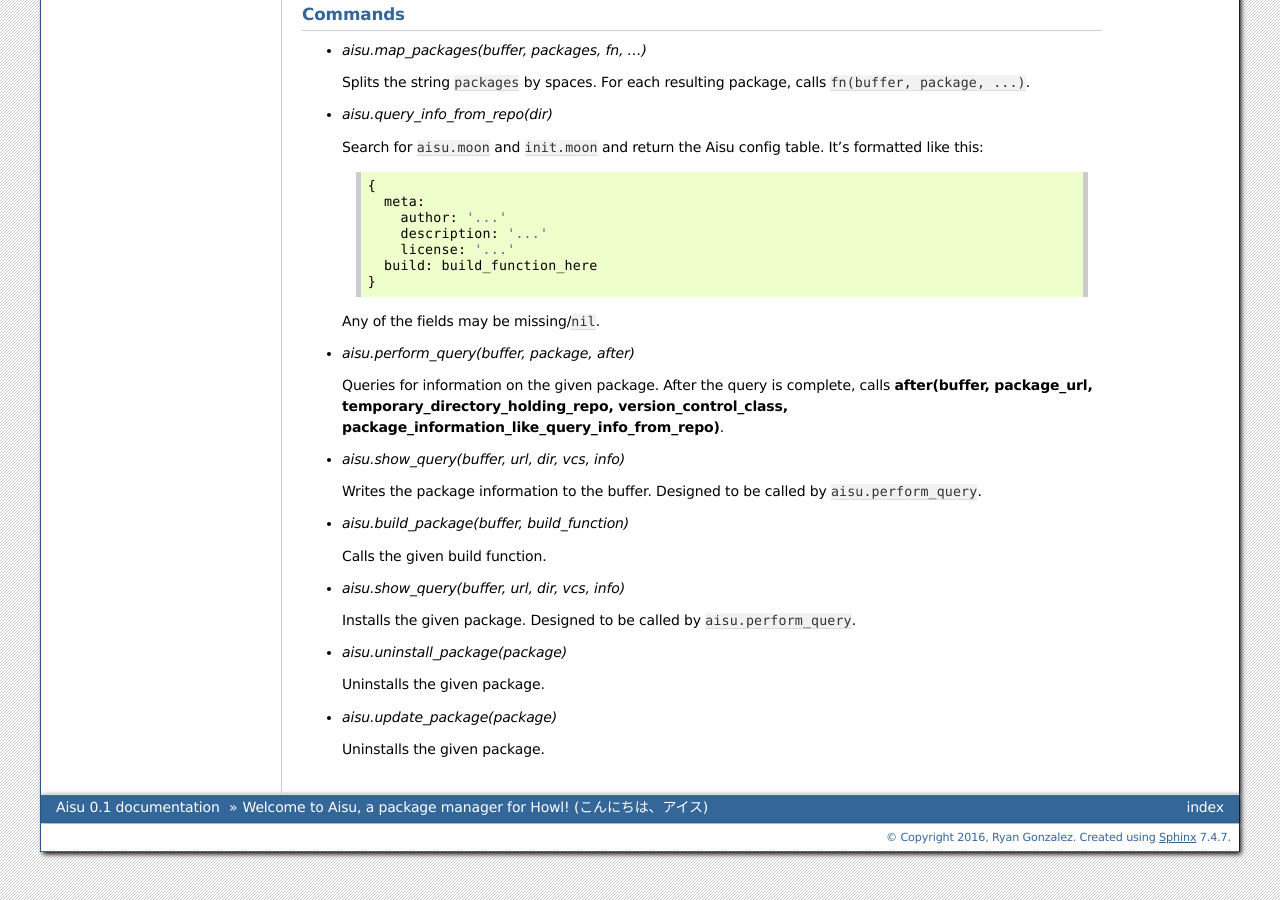
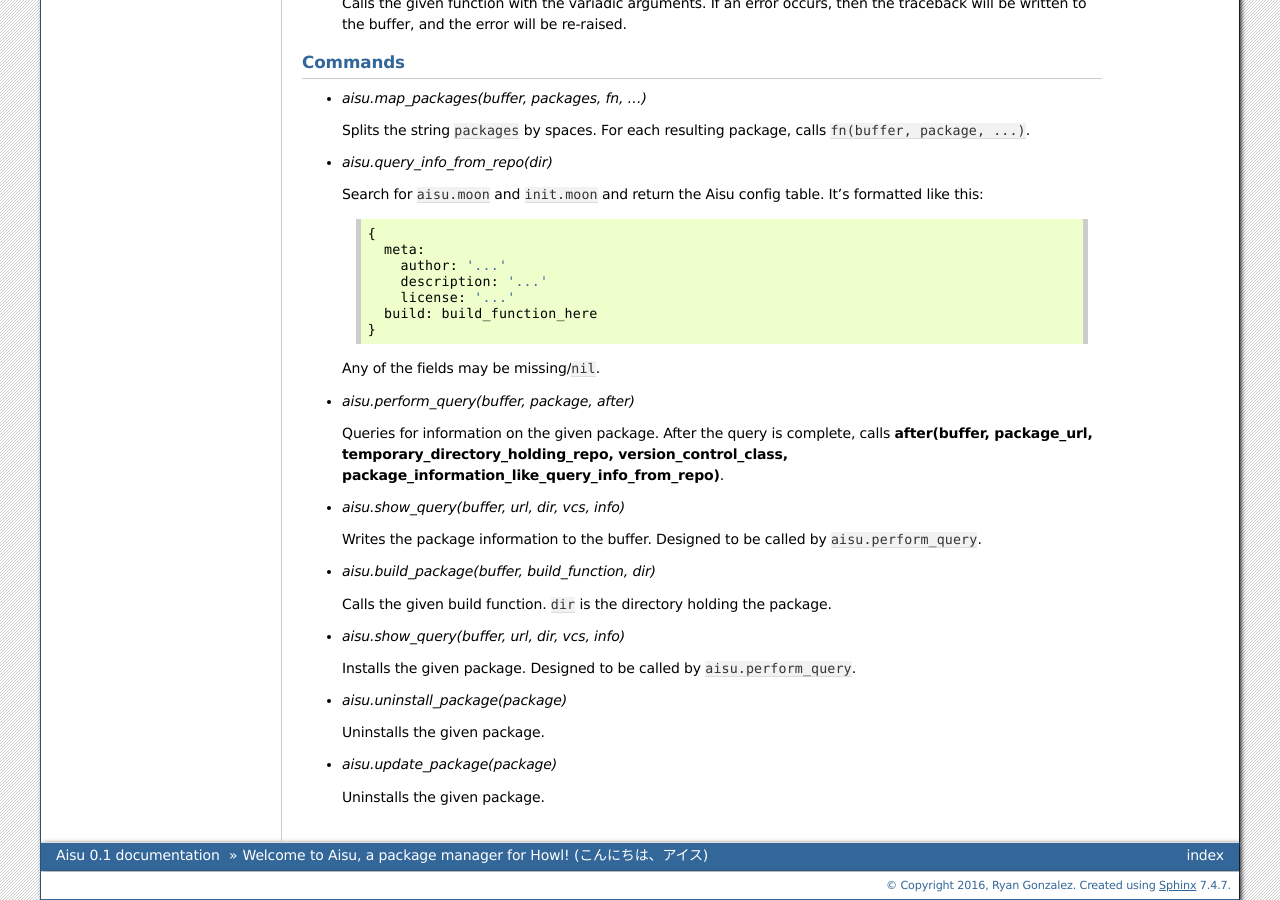
Before and after one commit to refi64/aisu, a Sphinx documentation site: the page built from docs/source/index.rst, in a window 1280 px wide and 900 px high, scrolled down 3932 px. Built offline with Sphinx 7.4.7, drawn with Linux system fonts in a browser that asks for light colours; some of the changed text lies outside the part shown.

Commit message:
Pass cwd to the build function

```diff
--- a/docs/source/index.rst
+++ b/docs/source/index.rst
@@ -97,8 +97,11 @@
 
 .. code-block:: moonscript
 
-  build: (buffer) ->
-    aisu.spawn_in_buffer(buffer, {'make'}) -- Run make.
+  build: (buffer, dir) ->
+    -- Run make. dir is the directory holding the package.
+    aisu.spawn_in_buffer buffer,
+      cmd: {'make'}
+      working_directory: dir
 
 FAQ
 ***
@@ -302,9 +305,9 @@
   Writes the package information to the buffer. Designed to be called by
   ``aisu.perform_query``.
 
-- *aisu.build_package(buffer, build_function)*
+- *aisu.build_package(buffer, build_function, dir)*
 
-  Calls the given build function.
+  Calls the given build function. ``dir`` is the directory holding the package.
 
 - *aisu.show_query(buffer, url, dir, vcs, info)*
 
```
Also changed, not shown: 1 other file.
